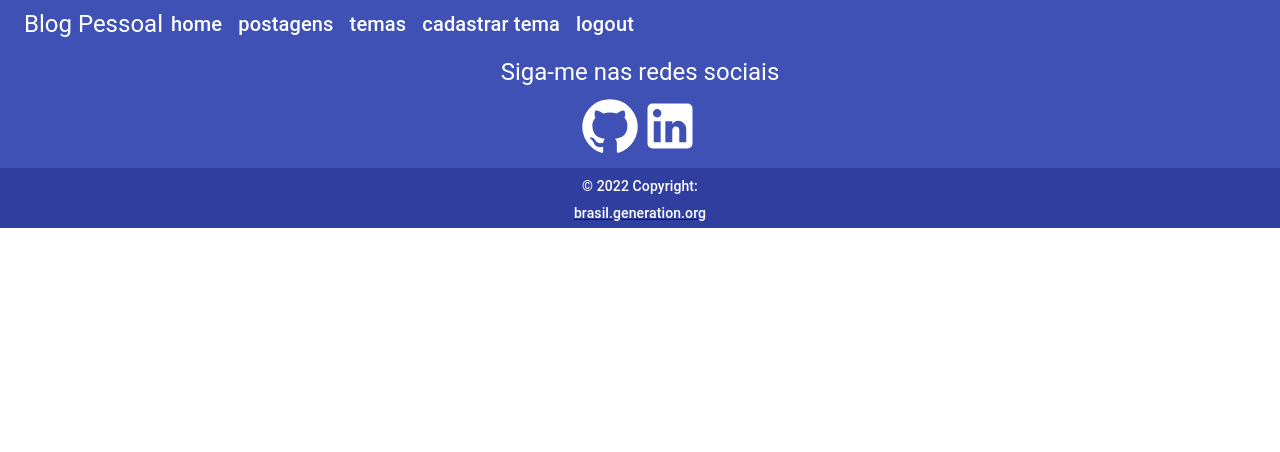
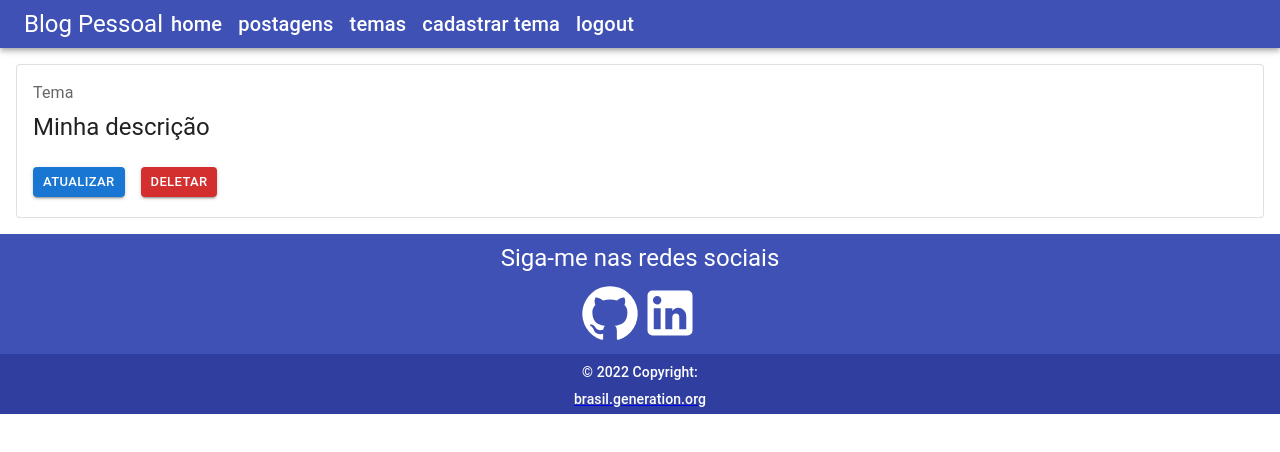
Before and after one commit to Juliagali/blog-pessoal-frontend, a React (Create React App) app: page /temas in a window 1280 px wide. Shown: the top 452 px of the page. Built offline with nearby package versions, Linux system fonts and the light colour scheme.

Commit message:
componentes getAll e tabPostagem

```diff
--- a/src/App.tsx
+++ b/src/App.tsx
@@ -4,9 +4,11 @@
 import Home from './paginas/home/Home';
 import Login from './paginas/login/Login';
 import { Grid } from "@material-ui/core"
+import ListaTema from './components/temas/listatema/ListaTema';
 import './App.css';
 import { BrowserRouter as Router, Routes, Route} from "react-router-dom";
 import CadastroUsuario from './paginas/cadastroUsuario/CadastroUsuario';
+import ListaPostagem from './components/postagens/listapostagem/ListaPostagem';
 
 
 function App() {
@@ -19,6 +21,9 @@
             <Route path="/login" element={<Login />}/>
             <Route path="/home" element={<Home />}/>
             <Route path="/cadastroUsuario" element={<CadastroUsuario />}/>
+            <Route path="/temas" element={<ListaTema />}/>
+            <Route path="/posts" element={<ListaPostagem />}/>
+
           </Routes>
         <Footer />
       </Router>
--- /dev/null
+++ b/src/components/postagens/listapostagem/ListaPostagem.css
@@ -0,0 +1,3 @@
+.text-decoration-none{
+    text-decoration: none;
+}
--- /dev/null
+++ b/src/components/postagens/listapostagem/ListaPostagem.tsx
@@ -0,0 +1,49 @@
+import { Box, Button, Card, CardActions, CardContent, Typography } from '@mui/material'
+import React from 'react'
+import { Link } from 'react-router-dom'
+
+function ListaPostagem() {
+    return (
+        <>
+            <Box m={2} >
+                <Card variant="outlined">
+                    <CardContent>
+                        <Typography color="textSecondary" gutterBottom>
+                            Postagens
+                        </Typography>
+                        <Typography variant="h5" component="h2">
+                            Título
+                        </Typography>
+                        <Typography variant="body2" component="p">
+                            Texto da Postagem
+                        </Typography>
+                        <Typography variant="body2" component="p">
+                            Tema
+                        </Typography>
+                    </CardContent>
+                    <CardActions>
+                        <Box display="flex" justifyContent="center" mb={1.5}>
+
+                            <Link to="" className="text-decoration-none" >
+                                <Box mx={1}>
+                                    <Button variant="contained" size='small' color="primary" >
+                                        atualizar
+                                    </Button>
+                                </Box>
+                            </Link>
+                            <Link to="" className="text-decoration-none">
+                                <Box mx={1}>
+                                    <Button variant="contained" size='small' color="error">
+                                        deletar
+                                    </Button>
+                                </Box>
+                            </Link>
+                        </Box>
+                    </CardActions>
+                </Card>
+            </Box>
+        </>
+    )
+}
+
+export default ListaPostagem
--- /dev/null
+++ b/src/components/postagens/tabpostagem/TabPostagem.css
@@ -0,0 +1,3 @@
+.titulo-tab {
+    color: #fff !important;
+  }
--- /dev/null
+++ b/src/components/postagens/tabpostagem/TabPostagem.tsx
@@ -0,0 +1,35 @@
+import { TabContext, TabPanel } from '@material-ui/lab';
+import { AppBar, Tabs, Tab, Box, Typography } from '@mui/material';
+import React, { useState } from 'react'
+import ListaPostagem from '../listapostagem/ListaPostagem';
+import './TabPostagem.css'
+
+function TabPostagem() {
+    const [value, setValue] = useState("1")
+    function handleChange(event: React.ChangeEvent<{}>, newValue: string) {
+        setValue(newValue);
+    }
+    return (
+        <>
+            <TabContext value={value}>
+                <AppBar position="static" className='barra'>
+                    <Tabs centered indicatorColor="primary" value={false} onChange={handleChange}>
+                        <Tab label="Todas as postagens" value="1" className='titulo-tab' />
+                        <Tab label="Sobre-nós" value="2" className='titulo-tab' />
+                    </Tabs>
+                </AppBar>
+                <TabPanel value="1" >
+                    <Box display="flex" flexWrap="wrap" justifyContent="center">
+                        <ListaPostagem />
+                    </Box>
+                </TabPanel>
+                <TabPanel value="2">
+                    <Typography variant="h5" gutterBottom color="textPrimary" component="h5" align="center" className="titulo">Sobre-nós</Typography>
+                    <Typography variant="body1" gutterBottom color="textPrimary" align="justify">Lorem ipsum, dolor sit amet consectetur adipisicing elit. Dignissimos ut eveniet natus totam et, voluptate dicta tempore alias, odio nobis non eius cupiditate minima inventore pariatur! Ipsum itaque consectetur voluptatibus. Lorem ipsum dolor sit amet consectetur adipisicing elit. Quo velit consequuntur suscipit fugiat, nam quis quod quaerat veritatis et, vel ratione beatae, facere neque! Quo animi porro voluptate saepe deleniti? Lorem ipsum dolor sit amet consectetur adipisicing elit. Inventore adipisci, officia aut quidem dolorum deserunt iure dolorem doloribus velit nobis quas consequatur at ullam odit, nesciunt est nulla nihil excepturi!</Typography>
+                </TabPanel>
+            </TabContext>
+        </>
+    )
+}
+
+export default TabPostagem
--- /dev/null
+++ b/src/components/temas/listatema/ListaTema.css
@@ -0,0 +1,3 @@
+.text-decoration-none{
+    text-decoration: none;
+}
--- /dev/null
+++ b/src/components/temas/listatema/ListaTema.tsx
@@ -0,0 +1,50 @@
+import { Box, Button, Card, CardActions, CardContent, Container, Typography, } from '@mui/material';
+import React, { useState, useEffect } from 'react';
+import { Link, useNavigate } from 'react-router-dom';
+import useLocalStorage from 'react-use-localstorage';
+
+function ListaTema() {
+
+    return (
+        <>
+            <Box m={2}>
+                <Card variant="outlined">
+                    <CardContent>
+                        <Typography color="textSecondary" gutterBottom>
+                            Tema
+                        </Typography>
+                        <Typography variant="h5" component="h2">
+                            Minha descrição
+                        </Typography>
+                    </CardContent>
+                    <CardActions>
+                        <Box display="flex" justifyContent="center" mb={1.5}>
+                            <Link
+                                to='' className="text-decorator-none">
+                                <Box mx={1}>
+                                    <Button
+                                        variant="contained" className="marginLeft" size="small" color="primary">
+                                        atualizar
+                                    </Button>
+                                </Box>
+                            </Link>
+                            <Link to='' className="text-decorator-none">
+                                <Box mx={1}>
+                                    <Button
+                                        variant="contained"
+                                        size="small"
+                                        color="error"
+                                    >
+                                        deletar
+                                    </Button>
+                                </Box>
+                            </Link>
+                        </Box>
+                    </CardActions>
+                </Card>
+            </Box>
+        </>
+    );
+}
+
+export default ListaTema;
--- a/src/paginas/cadastroUsuario/CadastroUsuario.tsx
+++ b/src/paginas/cadastroUsuario/CadastroUsuario.tsx
@@ -119,7 +119,7 @@
                                 <Link to='/login' className='text=decorator-none'>
                                     <Button variant='contained' color='error'>Cancelar</Button>
                                 </Link>
-                                <Button variant='contained' color='primary'>Cadastrar</Button>
+                                <Button type='submit' variant='contained' color='primary'>Cadastrar</Button>
                             </Box>
                         </form>
                     </Grid>
--- a/src/paginas/home/Home.tsx
+++ b/src/paginas/home/Home.tsx
@@ -1,5 +1,6 @@
 import React from 'react';
 import {Typography, Grid, Button} from '@material-ui/core';
+import TabPostagem from '../../components/postagens/tabpostagem/TabPostagem';
 import {Box} from '@mui/material';
 import './Home.css';
 
@@ -22,6 +23,7 @@
                     <img src="https://i.imgur.com/H88yIo2.png" alt="" width="500px" height="500px" />
                 </Grid>
                 <Grid xs={12} className='postagens'>
+                    <TabPostagem />
                 </Grid>
             </Grid>
         </>
--- a/src/services/Service.ts
+++ b/src/services/Service.ts
@@ -1,7 +1,7 @@
 import axios from 'axios';
 
 export const api = axios.create({
-    baseURL: "https://bloggeneration.herokuapp.com"
+    baseURL: "https://blogpessoal-y90o.onrender.com"
 })
 
 export const cadastroUsuario = async(url:any, dados:any, setDados: any) => {
```
